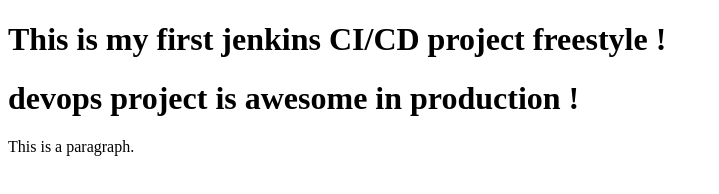
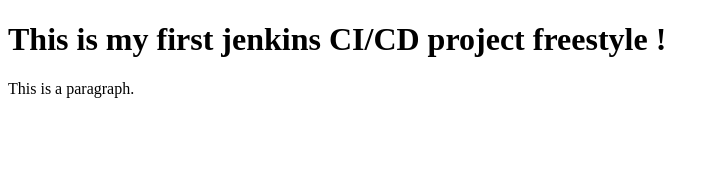
Before and after one commit to ashwini1331/new-java, a plain HTML site: page index.html in a window 1280 px wide. Shown: the whole page, without its empty margins (0-719 px from the left). Drawn offline with Linux system fonts and the light colour scheme.

Commit message:
Update index.html

```diff
--- a/index.html
+++ b/index.html
@@ -6,7 +6,6 @@
 <body>
 
 <h1>This is my first jenkins CI/CD project freestyle !</h1>
-<h1> devops project is awesome in production !</h1>
 <p>This is a paragraph.</p>
 
 </body>
```
